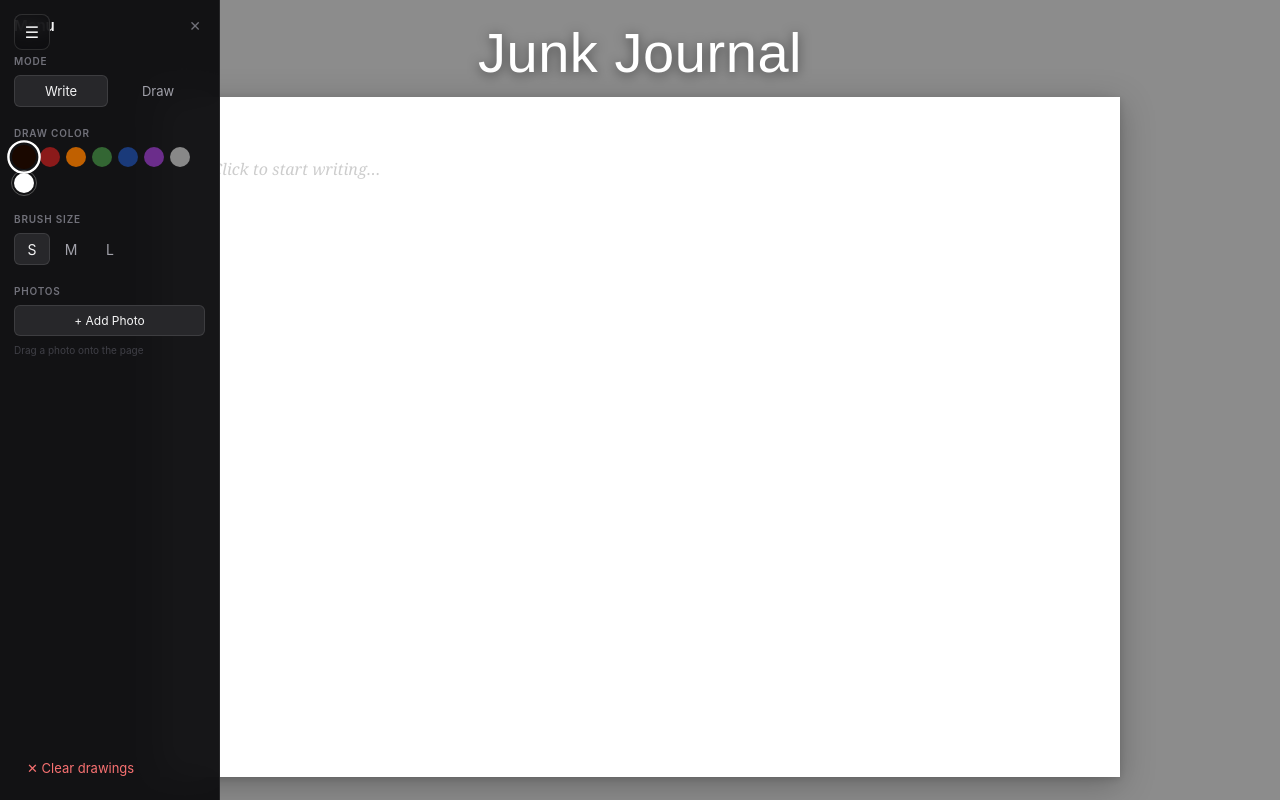
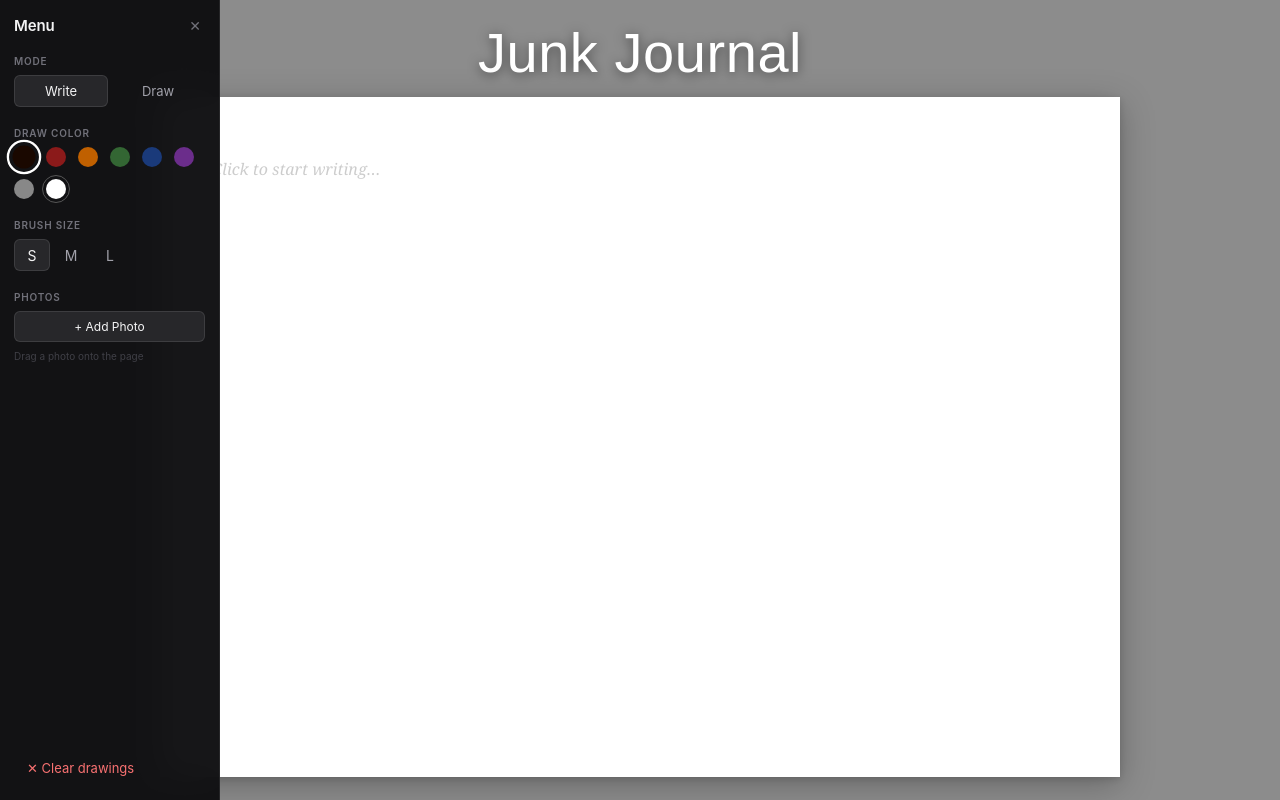
Before and after one commit to itmesneha/pretext_experiments, a website built with Vite: page index.html in a window 1280 px wide. Both pictures are taken after a click on the button "Open menu". Built offline with nearby package versions, Linux system fonts and the light colour scheme; files whose address does not match are found by name.

Commit message:
minor spacing and menu issues fixed

```diff
--- a/main.js
+++ b/main.js
@@ -535,21 +535,15 @@ function addSidebarThumb(id, img) {
 const drawer       = document.getElementById('drawer');
 const drawerToggle = document.getElementById('drawer-toggle');
 
-drawerToggle.addEventListener('click', e => {
-  e.stopPropagation();
-  drawer.classList.toggle('open');
-});
+function openDrawer()  { drawer.classList.add('open');    drawerToggle.style.display = 'none'; }
+function closeDrawer() { drawer.classList.remove('open'); drawerToggle.style.display = ''; }
 
-document.getElementById('drawer-close').addEventListener('click', () => {
-  drawer.classList.remove('open');
-});
-
+drawerToggle.addEventListener('click', e => { e.stopPropagation(); openDrawer(); });
+document.getElementById('drawer-close').addEventListener('click', closeDrawer);
 document.addEventListener('click', e => {
   if (drawer.classList.contains('open') &&
       !drawer.contains(e.target) &&
-      e.target !== drawerToggle) {
-    drawer.classList.remove('open');
-  }
+      e.target !== drawerToggle) closeDrawer();
 });
 
 // ── BOOT ─────────────────────────────────────────────────────────
--- a/style.css
+++ b/style.css
@@ -166,7 +166,7 @@ body {
 }
 
 /* ── COLOR SWATCHES ───────────────────────────────────────────── */
-#palette { display: flex; align-items: center; gap: 6px; flex-wrap: wrap; }
+#palette { display: flex; align-items: center; gap: 12px; flex-wrap: wrap; }
 
 .swatch {
   width: 20px;
@@ -176,10 +176,10 @@ body {
   flex-shrink: 0;
   transition: transform 0.1s;
   outline: 2px solid transparent;
-  outline-offset: 2px;
+  outline-offset: 3px;
 }
-.swatch.active { outline-color: #fff; transform: scale(1.2); }
-.swatch:hover:not(.active) { transform: scale(1.15); }
+.swatch.active { outline-color: #fff; transform: scale(1.15); }
+.swatch:hover:not(.active) { transform: scale(1.1); }
 
 /* ── BRUSH SIZE ───────────────────────────────────────────────── */
 #brush-group { display: flex; gap: 3px; align-items: center; }
```
